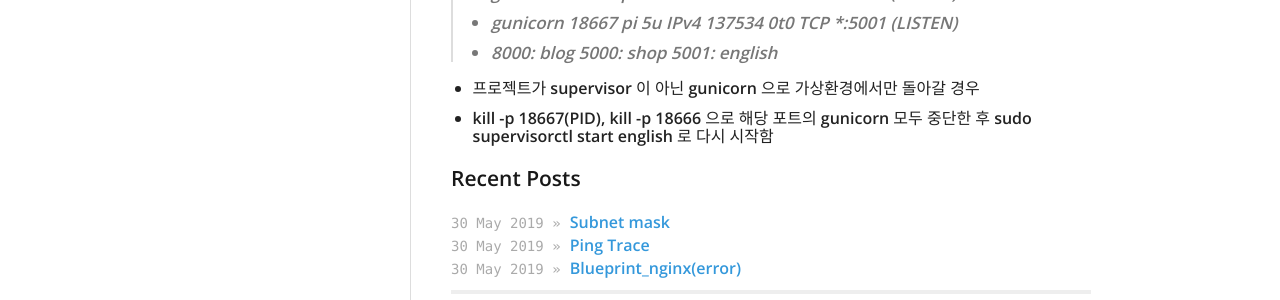
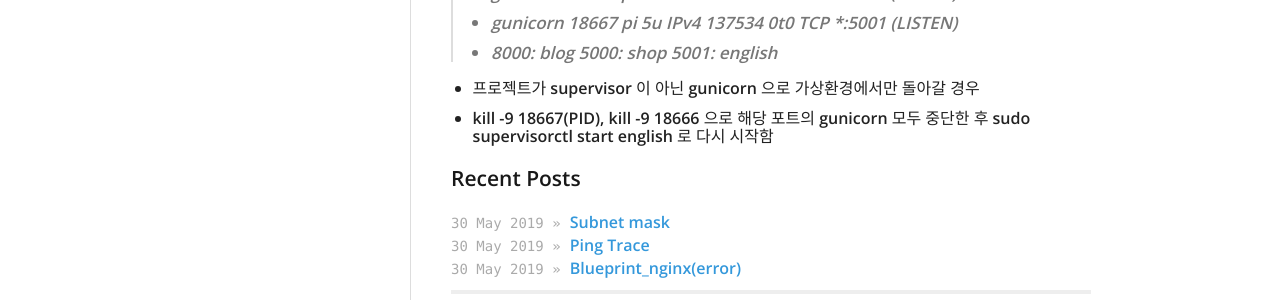
Before and after one commit to daehan0226/Study, a Jekyll site: the page built from _posts/2019-05-14-Linux(1)_lsof.md, in a window 1280 px wide. Shown: the part 842-1142 px from the top of the page. Built offline with Jekyll 4.4.1, drawn with Linux system fonts in a browser that asks for light colours.

Commit message:
Update 2019-05-14-Linux(1)_lsof.md

```diff
--- a/_posts/2019-05-14-Linux(1)_lsof.md
+++ b/_posts/2019-05-14-Linux(1)_lsof.md
@@ -36,4 +36,4 @@ categories:
 * 8000: blog 5000: shop 5001: english
 
 * 프로젝트가 supervisor 이 아닌 gunicorn 으로 가상환경에서만 돌아갈 경우
-* kill -p 18667(PID), kill -p 18666 으로 해당 포트의 gunicorn 모두 중단한 후 sudo supervisorctl start english 로 다시 시작함
+* kill -9 18667(PID), kill -9 18666 으로 해당 포트의 gunicorn 모두 중단한 후 sudo supervisorctl start english 로 다시 시작함
```
